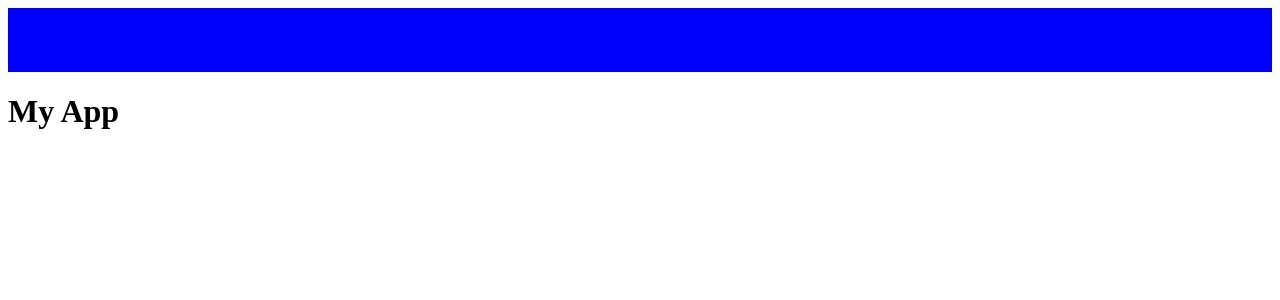
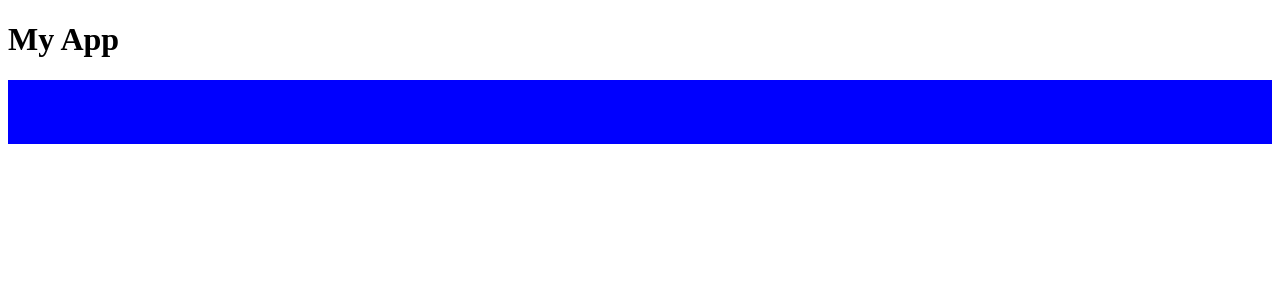
Before and after one commit to larsbeckdev/demo-bestell-app, a Vue app: page /bestellen in a window 1280 px wide. Shown: the top 300 px of the page. Built offline with nearby package versions, Linux system fonts and the light colour scheme.

Commit message:
Rearrange the header element above the router view in the template

```diff
--- a/src/pages/App.vue
+++ b/src/pages/App.vue
@@ -2,8 +2,8 @@
 </script>
 
 <template>
+   <h1>My App</h1>
   <router-view />
-  <h1>My App</h1>
 </template>
 
 <style scoped></style>
```
